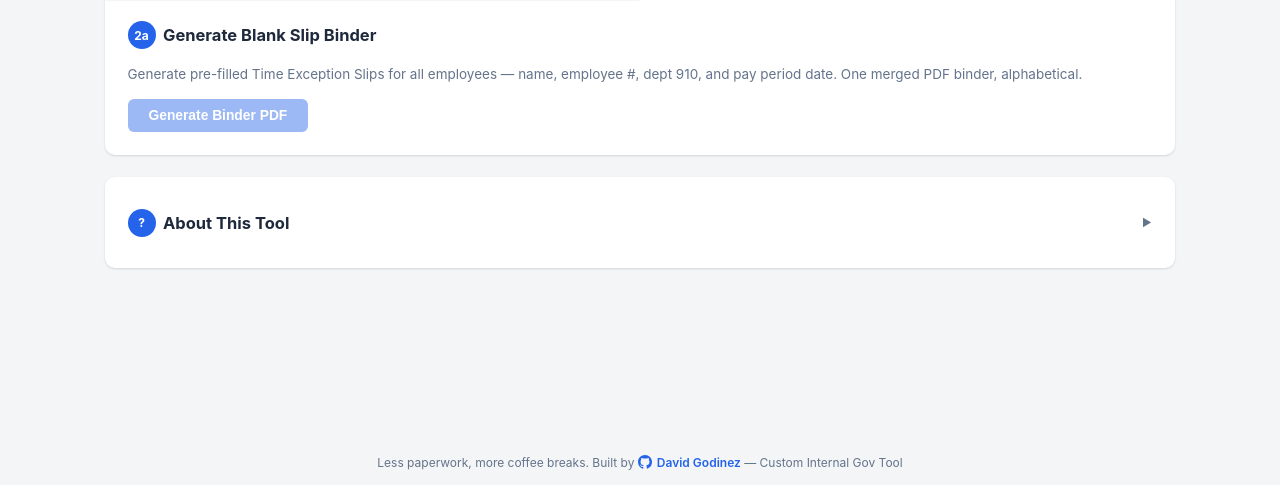
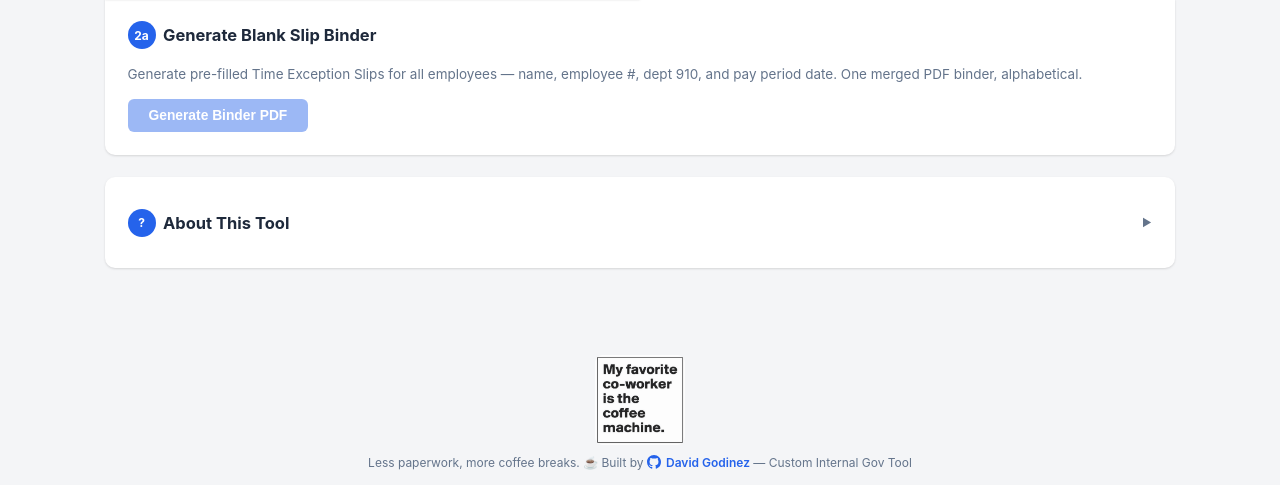
Before and after one commit to davidgo24/time-exception-slip-tool, a Flask app: page / in a window 1280 px wide. Shown: the part 315-800 px from the top of the page. Run offline with Flask 3, Linux system fonts and the light colour scheme.

Commit message:
Add coffee meme to footer and coffee emoji to tagline
Made-with: Cursor

```diff
--- a/static/style.css
+++ b/static/style.css
@@ -164,6 +164,18 @@ footer {
     height: 14px;
     vertical-align: -2px;
     margin-right: 2px;
+}
+.footer-meme {
+    width: 90px;
+    height: 90px;
+    border-radius: 8px;
+    margin-bottom: 0.5rem;
+    opacity: 0.85;
+    transition: opacity 0.2s, transform 0.2s;
+}
+.footer-meme:hover {
+    opacity: 1;
+    transform: scale(1.05);
 }
 
 /* Cards */
--- a/templates/index.html
+++ b/templates/index.html
@@ -181,7 +181,8 @@
     </main>
 
     <footer>
-        <p>Less paperwork, more coffee breaks. Built by <a href="https://github.com/davidgo24" target="_blank" rel="noopener" class="footer-link"><svg class="gh-icon" viewBox="0 0 16 16" fill="currentColor"><path d="M8 0C3.58 0 0 3.58 0 8c0 3.54 2.29 6.53 5.47 7.59.4.07.55-.17.55-.38 0-.19-.01-.82-.01-1.49-2.01.37-2.53-.49-2.69-.94-.09-.23-.48-.94-.82-1.13-.28-.15-.68-.52-.01-.53.63-.01 1.08.58 1.23.82.72 1.21 1.87.87 2.33.66.07-.52.28-.87.51-1.07-1.78-.2-3.64-.89-3.64-3.95 0-.87.31-1.59.82-2.15-.08-.2-.36-1.02.08-2.12 0 0 .67-.21 2.2.82a7.65 7.65 0 0 1 4 0c1.53-1.04 2.2-.82 2.2-.82.44 1.1.16 1.92.08 2.12.51.56.82 1.27.82 2.15 0 3.07-1.87 3.75-3.65 3.95.29.25.54.73.54 1.48 0 1.07-.01 1.93-.01 2.2 0 .21.15.46.55.38A8.01 8.01 0 0 0 16 8c0-4.42-3.58-8-8-8z"/></svg> David Godinez</a> — Custom Internal Gov Tool</p>
+        <img src="/static/coffee-meme.png" alt="My favorite co-worker is the coffee machine" class="footer-meme">
+        <p>Less paperwork, more coffee breaks. ☕ Built by <a href="https://github.com/davidgo24" target="_blank" rel="noopener" class="footer-link"><svg class="gh-icon" viewBox="0 0 16 16" fill="currentColor"><path d="M8 0C3.58 0 0 3.58 0 8c0 3.54 2.29 6.53 5.47 7.59.4.07.55-.17.55-.38 0-.19-.01-.82-.01-1.49-2.01.37-2.53-.49-2.69-.94-.09-.23-.48-.94-.82-1.13-.28-.15-.68-.52-.01-.53.63-.01 1.08.58 1.23.82.72 1.21 1.87.87 2.33.66.07-.52.28-.87.51-1.07-1.78-.2-3.64-.89-3.64-3.95 0-.87.31-1.59.82-2.15-.08-.2-.36-1.02.08-2.12 0 0 .67-.21 2.2.82a7.65 7.65 0 0 1 4 0c1.53-1.04 2.2-.82 2.2-.82.44 1.1.16 1.92.08 2.12.51.56.82 1.27.82 2.15 0 3.07-1.87 3.75-3.65 3.95.29.25.54.73.54 1.48 0 1.07-.01 1.93-.01 2.2 0 .21.15.46.55.38A8.01 8.01 0 0 0 16 8c0-4.42-3.58-8-8-8z"/></svg> David Godinez</a> — Custom Internal Gov Tool</p>
     </footer>
 
     <!-- Active employee overlay card -->
```
Also changed, not shown: static/coffee-meme.png (added).
